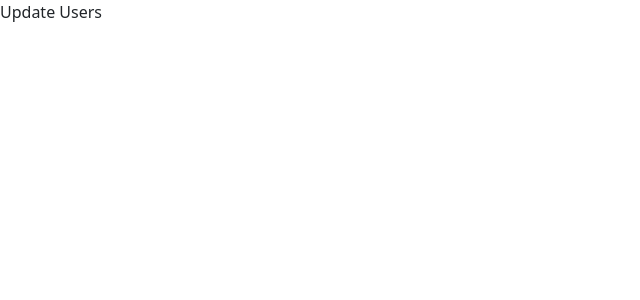
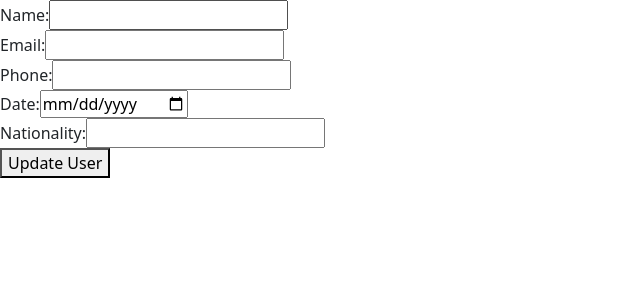
Before and after one commit to navrajsingh4/1Day, a React (Vite) app in the folder client/: page /update in a window 1280 px wide. Shown: the top 300 px of the page, without its empty margins (0-640 px from the left). Built offline with nearby package versions, Linux system fonts and the light colour scheme; no server answers.

Commit message:
Working up Updating profile

```diff
--- a/client/src/UpdateUser.jsx
+++ b/client/src/UpdateUser.jsx
@@ -1,10 +1,104 @@
-import React from "react";
+import React, { useEffect,useState } from "react";
+import { useSearchParams, useNavigate } from "react-router-dom";
+import  axios  from "axios";
 
-function UpdateUsers () {
+function UpdateUsers() {
+    const {id} = useSearchParams()
+    const [name, setName] = useState("");
+    const [email, setEmail] = useState("");
+    const [phone, setPhone] = useState("");
+    const [date, setDate] = useState("");
+    const [nationality, setNationality] = useState("");
+    const navigate= useNavigate();
+
+    useEffect(()=>{
+        axios.get('http://localhost:3001/getUser/'+id)
+        .then(result => {console.log(result)
+            setName(result.date.name)
+            setEmail(result.date.email)
+            setPhone(result.date.phone)
+            setDate(result.date.date)
+            setNationality(result.date.nationality)
+
+        })
+
+        //.catch(err => console.log(err))
+    },[])
+
+
+    const handleSubmit = (event) => {
+        event.preventDefault();
+        // Perform axios request to update user details
+        // For simplicity, assuming a POST request to a specific endpoint for updating user details
+        axios.post('http://localhost:3001/update', {
+            name: name,
+            email: email,
+            phone: phone,
+            date: date,
+            nationality: nationality
+        })
+        .then(response => {
+            // Handle successful update
+            console.log("User details updated successfully!");
+        })
+        .catch(error => {
+            // Handle error
+            console.error("Error updating user details:", error);
+        });
+    };
+
     return (
         <div>
-           Update Users
+            <form onSubmit={handleSubmit}>
+                <label>
+                    Name:
+                    <input
+                        type="text"
+                        value={name}
+                        onChange={(e) => setName(e.target.value)}
+                    />
+                </label>
+                <br />
+                <label>
+                    Email:
+                    <input
+                        type="email"
+                        value={email}
+                        onChange={(e) => setEmail(e.target.value)}
+                    />
+                </label>
+                <br />
+                <label>
+                    Phone:
+                    <input
+                        type="tel"
+                        value={phone}
+                        onChange={(e) => setPhone(e.target.value)}
+                    />
+                </label>
+                <br />
+                <label>
+                    Date:
+                    <input
+                        type="date"
+                        value={date}
+                        onChange={(e) => setDate(e.target.value)}
+                    />
+                </label>
+                <br />
+                <label>
+                    Nationality:
+                    <input
+                        type="text"
+                        value={nationality}
+                        onChange={(e) => setNationality(e.target.value)}
+                    />
+                </label>
+                <br />
+                <button type="submit">Update User</button>
+            </form>
         </div>
-    )
+    );
 }
+
 export default UpdateUsers;
```
Also changed, not shown: 1 other file (tests, documents, lock files or other folders).
